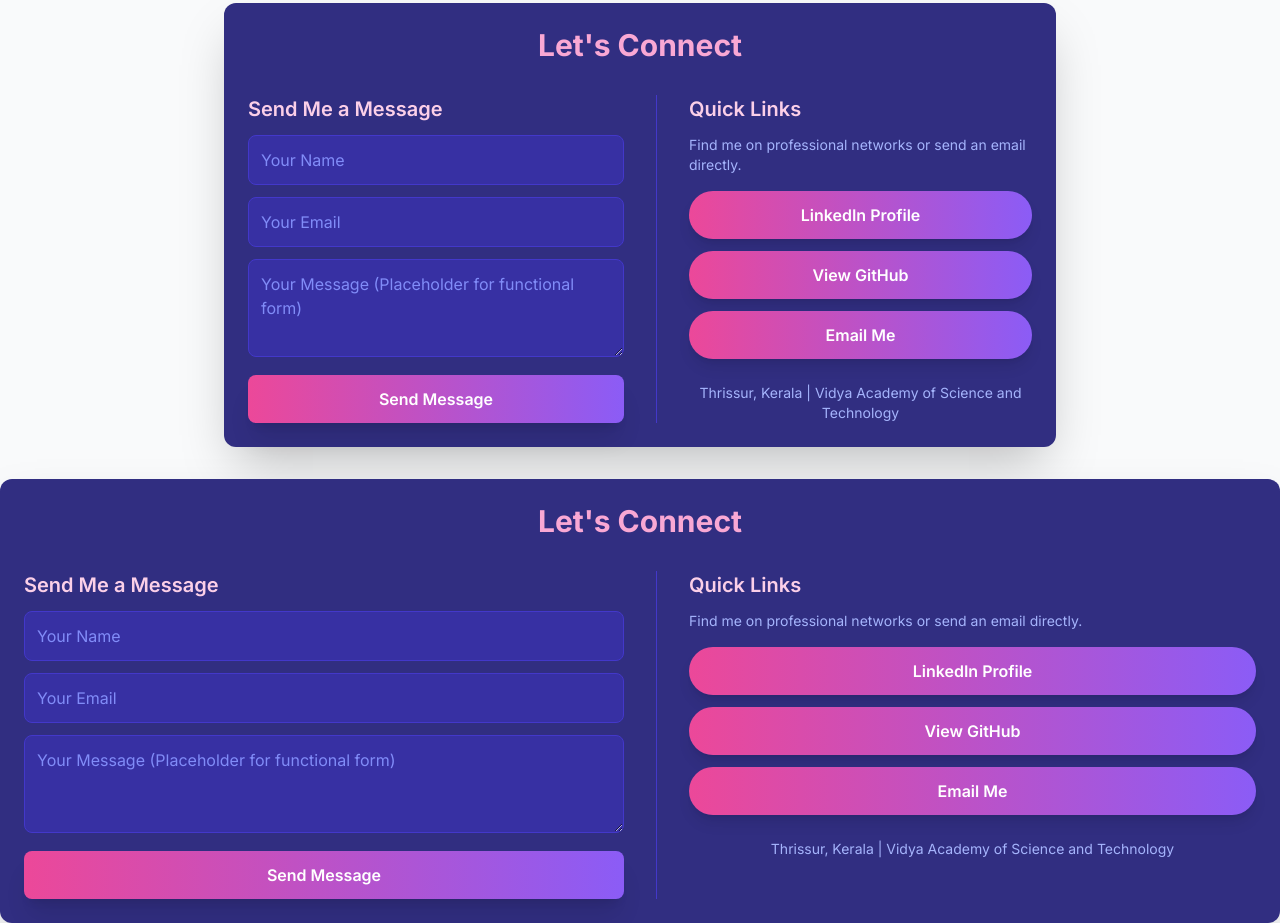
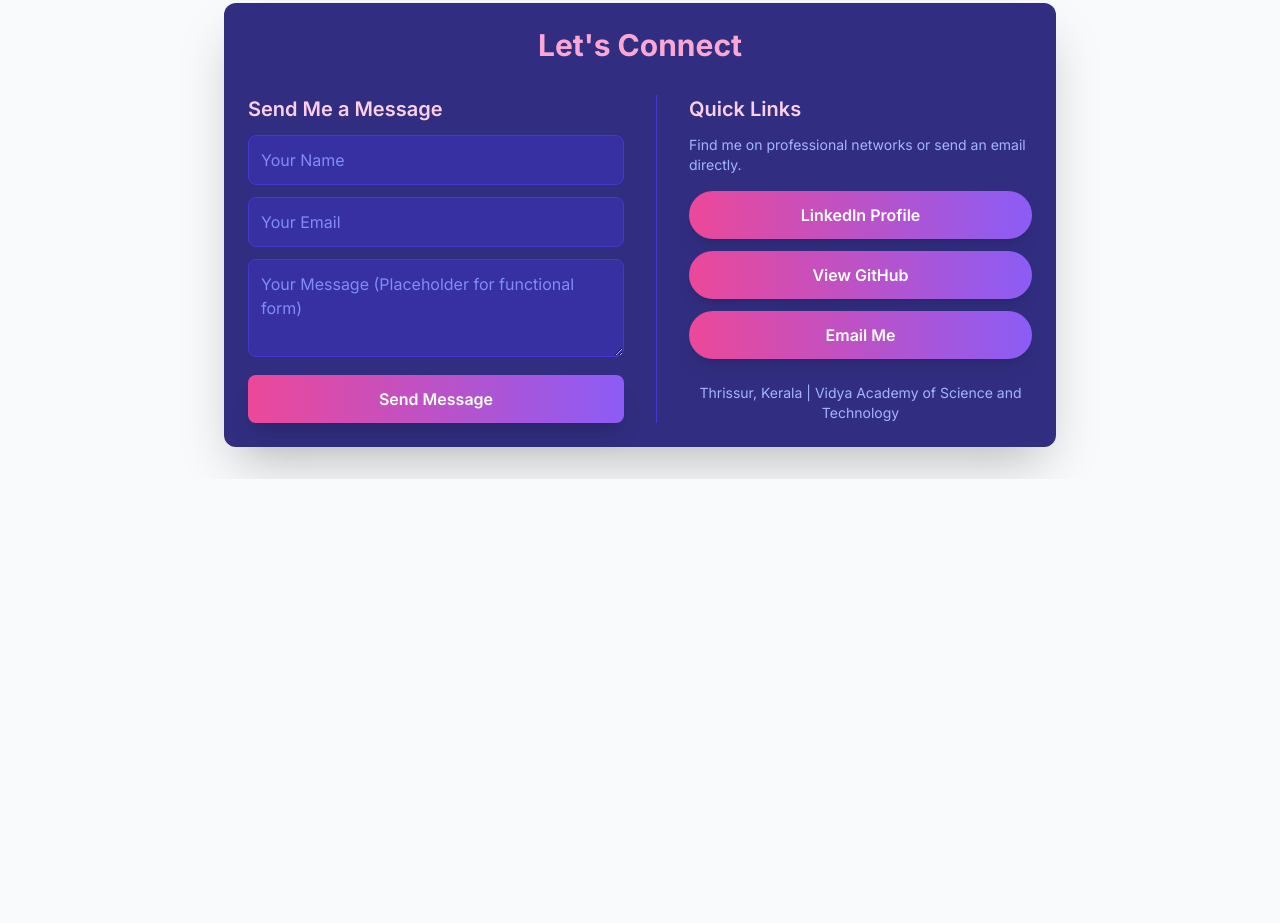
Before and after one commit to mariadenny47-coder/mariadenny47-coder.github.io, a plain HTML site: page index.html in a window 1280 px wide. Shown: the part 1052-1975 px from the top of the page. After the commit the page ends 1531 px from the top, so only its background shows below. Drawn offline with nearby package versions, Linux system fonts and the light colour scheme.

Commit message:
Update index.html

```diff
--- a/index.html
+++ b/index.html
@@ -187,54 +187,7 @@
             </div>
             <!-- END: TWO COLUMN LAYOUT for Contact -->
         </footer>
-
-    </div>
-<!-- Contact Section -->
-        <!-- Footer background is now a dark indigo -->
-        <footer id="contact" class="p-6 bg-indigo-900 text-white rounded-xl shadow-2xl">
-            <h2 class="text-3xl font-bold mb-8 text-center text-pink-300">Let's Connect</h2>
-
-            <!-- START: TWO COLUMN LAYOUT for Contact -->
-            <div class="grid grid-cols-1 md:grid-cols-2 gap-8">
-
-                <!-- Column 1: Contact Form Placeholder -->
-                <div>
-                    <h3 class="text-xl font-semibold mb-3 text-pink-200">Send Me a Message</h3>
-                    <div class="space-y-3">
-                        <!-- Input fields styled for dark background -->
-                        <input type="text" placeholder="Your Name" class="w-full p-3 rounded-lg bg-indigo-800 border border-indigo-700 text-white placeholder-indigo-400 focus:ring-pink-500 focus:border-pink-500">
-                        <input type="email" placeholder="Your Email" class="w-full p-3 rounded-lg bg-indigo-800 border border-indigo-700 text-white placeholder-indigo-400 focus:ring-pink-500 focus:border-pink-500">
-                        <textarea placeholder="Your Message (Placeholder for functional form)" rows="3" class="w-full p-3 rounded-lg bg-indigo-800 border border-indigo-700 text-white placeholder-indigo-400 focus:ring-pink-500 focus:border-pink-500"></textarea>
-                        <!-- Button uses the vibrant primary class -->
-                        <button type="submit" class="w-full btn-primary py-3 px-4 rounded-lg font-semibold shadow-xl text-white">Send Message</button>
-                    </div>
-                </div>
-
-                <!-- Column 2: Quick Links & Location -->
-                <div class="md:border-l md:border-indigo-700 md:pl-8 mt-6 md:mt-0">
-                    <h3 class="text-xl font-semibold mb-3 text-pink-200">Quick Links</h3>
-                    <p class="text-sm text-indigo-300 mb-4">Find me on professional networks or send an email directly.</p>
-                    <div class="space-y-3 flex flex-col">
-                        <!-- Buttons use the vibrant Pink-Violet gradient via .btn-primary class -->
-                        <a href="#" class="btn-primary py-3 px-4 rounded-full text-base font-semibold shadow-lg text-center">
-                            LinkedIn Profile
-                        </a>
-                        <a href="#" class="btn-primary py-3 px-4 rounded-full text-base font-semibold shadow-lg text-center">
-                            View GitHub
-                        </a>
-                        <a href="mailto:maria.denny@example.com" class="btn-primary py-3 px-4 rounded-full text-base font-semibold shadow-lg text-center">
-                            Email Me
-                        </a>
-                    </div>
-                    <p class="text-center text-sm text-indigo-300 mt-6">
-                        Thrissur, Kerala | Vidya Academy of Science and Technology
-                    </p>
-                </div>
-            </div>
-            <!-- END: TWO COLUMN LAYOUT for Contact -->
-        </footer>
-
-    </div>
+ </div>
 
 </body>
 </html>
```
